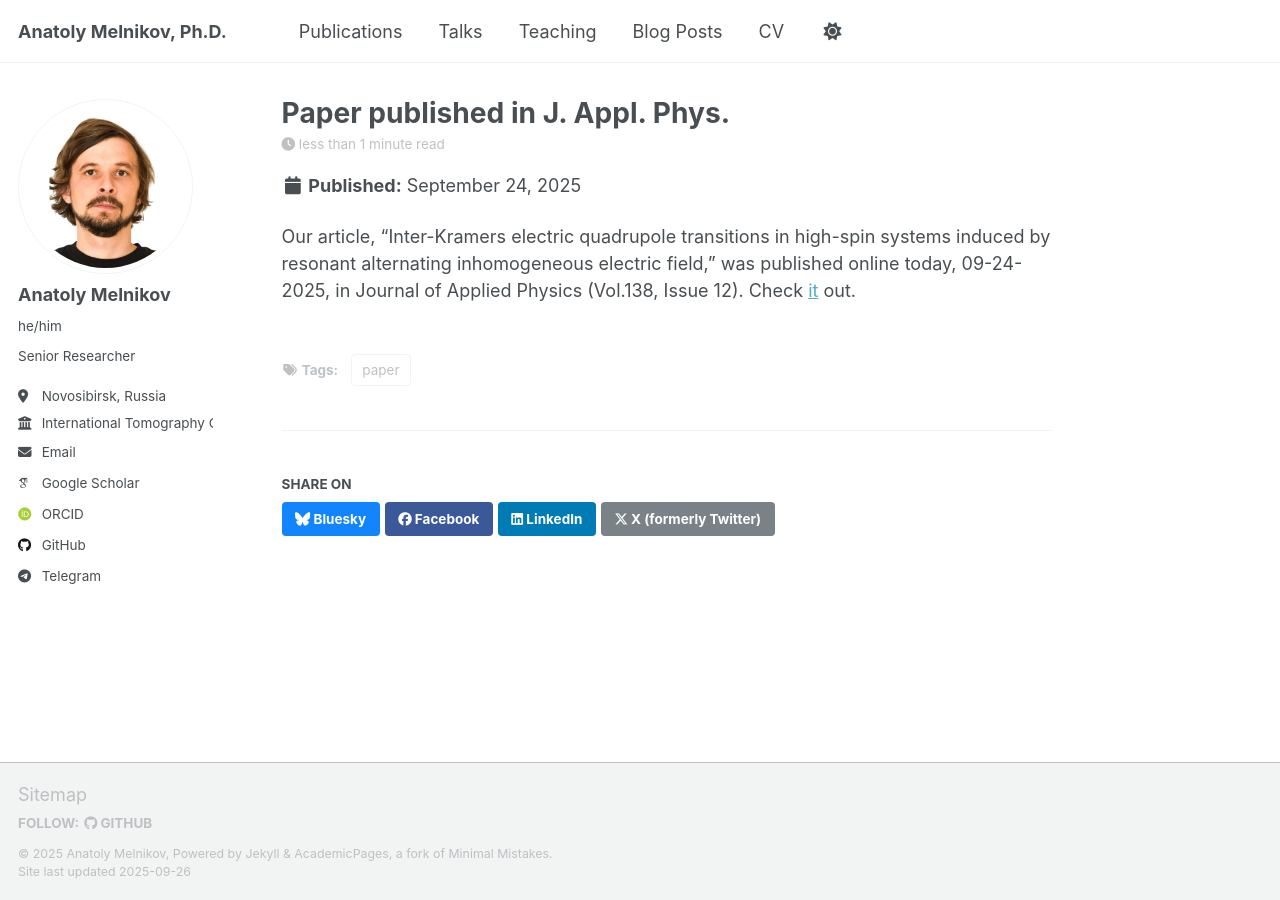
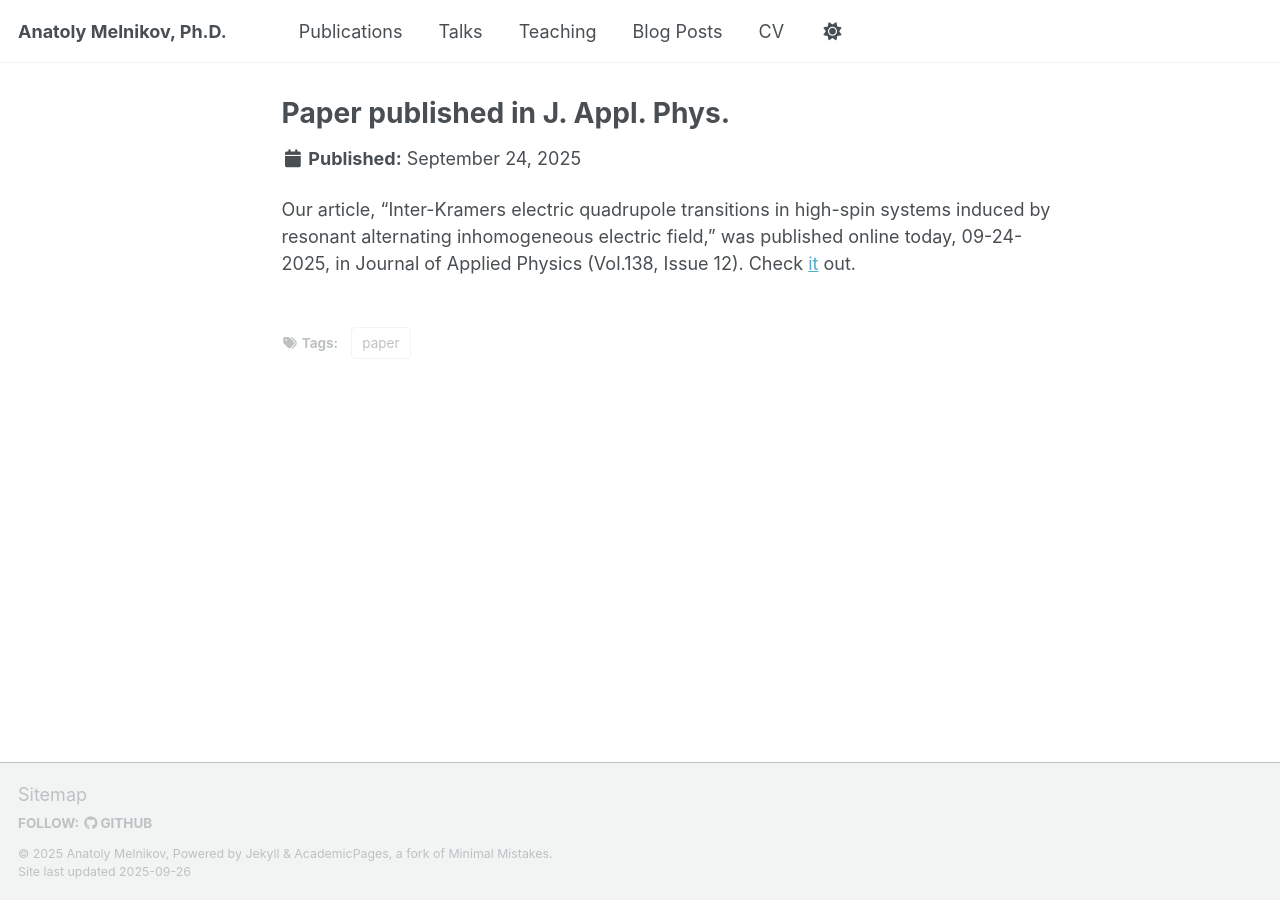
Before and after one commit to Anatoly1010/anatoly1010.github.io, a Jekyll site: the page built from _posts/2025-09-24-blog-post-1.md, in a window 1280 px wide. Built offline with Jekyll 4.4.1, drawn with Linux system fonts in a browser that asks for light colours; some web fonts are replaced; a script that is not in the unit is left out; some of the changed lines change nothing that is shown.

Commit message:
2025-09-25; News?

```diff
--- a/_config.yml
+++ b/_config.yml
@@ -240,11 +240,11 @@ defaults:
       type: posts
     values:
       layout: single
-      author_profile: true
-      read_time: true
-      comments: true
-      share: true
-      related: true
+      author_profile: false
+      read_time: false
+      comments: false
+      share: false
+      related: false
   # _pages
   - scope:
       path: ""
```
